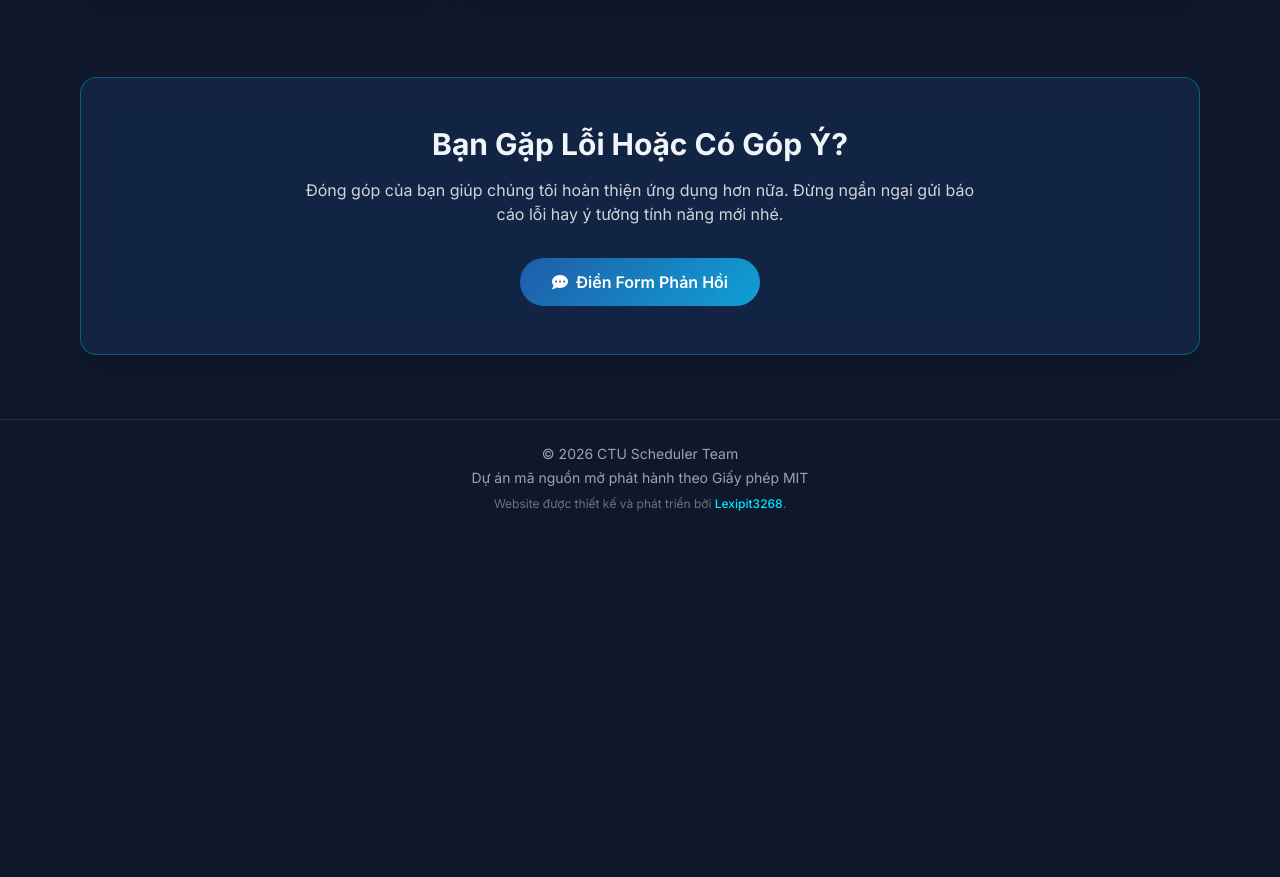
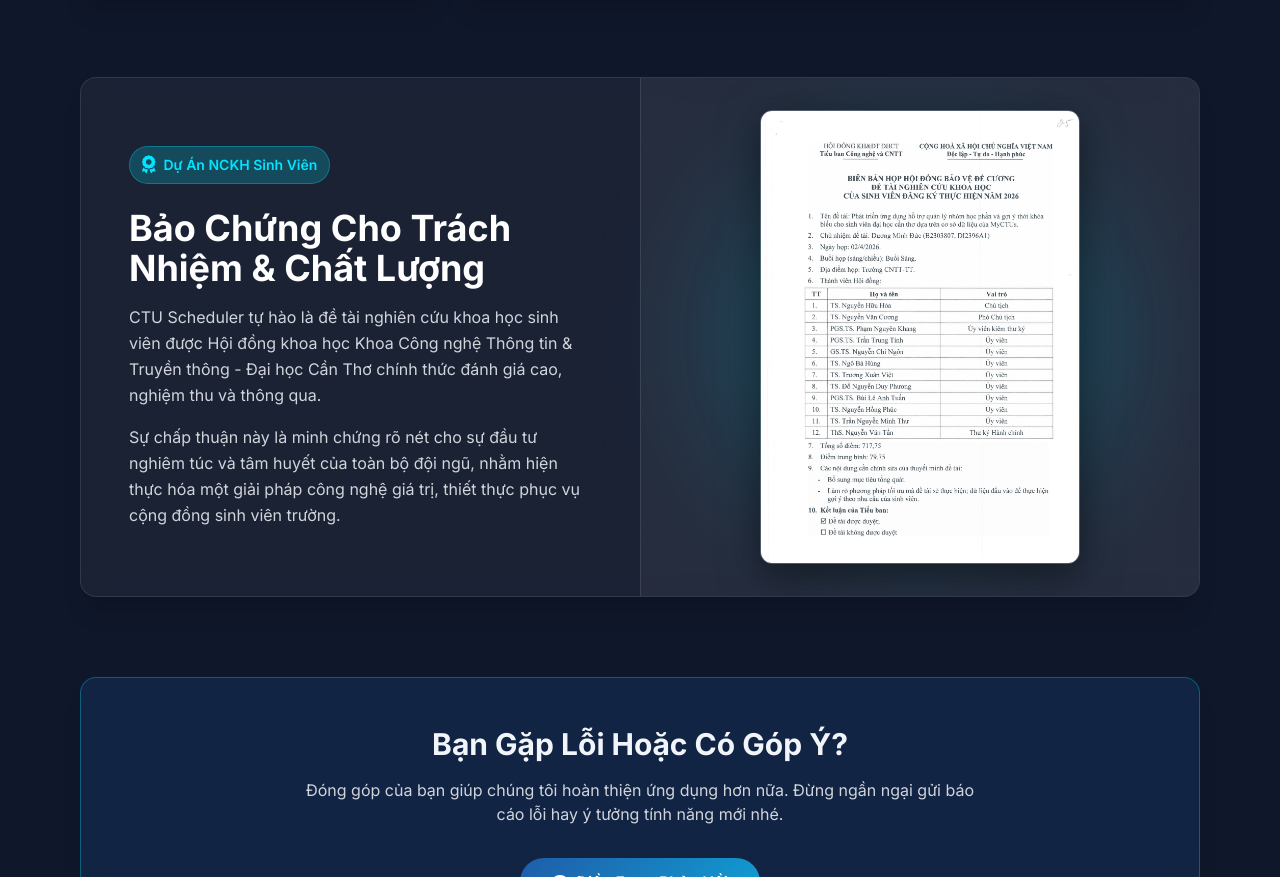
Before and after one commit to d3nhatv0lam/ctu-scheduler-site, a website built with Vite: page index.html in a window 1280 px wide. Shown: the part 1588-2465 px from the top of the page. Before the commit the page ends 2124 px from the top, so only its background shows below. Built offline with nearby package versions, Linux system fonts and the light colour scheme.

Commit message:
feat: add student research project certification section with approval documentation image

```diff
--- a/index.html
+++ b/index.html
@@ -158,6 +158,29 @@
             </p>
           </div>
 
+        </div>
+      </div>
+
+      <!-- Certification -->
+      <div class="mb-20 glass-card reveal overflow-hidden !p-0">
+        <div class="flex flex-col md:flex-row items-stretch">
+          <div class="p-8 md:p-12 md:w-1/2 flex flex-col justify-center">
+            <div class="inline-flex items-center gap-2 px-3 py-1 rounded-full bg-secondary/20 text-secondary text-sm font-semibold mb-6 border border-secondary/30 w-fit">
+              <i class="fa-solid fa-award text-lg"></i> Dự Án NCKH Sinh Viên
+            </div>
+            <h2 class="text-3xl md:text-4xl font-bold mb-4 text-white leading-tight">Bảo Chứng Cho Trách Nhiệm & Chất Lượng</h2>
+            <p class="text-gray-300 mb-4 leading-relaxed">
+              CTU Scheduler tự hào là đề tài nghiên cứu khoa học sinh viên được Hội đồng khoa học Khoa Công nghệ Thông tin & Truyền thông - Đại học Cần Thơ chính thức đánh giá cao, nghiệm thu và thông qua.
+            </p>
+            <p class="text-gray-300 leading-relaxed">
+              Sự chấp thuận này là minh chứng rõ nét cho sự đầu tư nghiêm túc và tâm huyết của toàn bộ đội ngũ, nhằm hiện thực hóa một giải pháp công nghệ giá trị, thiết thực phục vụ cộng đồng sinh viên trường.
+            </p>
+          </div>
+          <div class="md:w-1/2 bg-white/5 relative p-8 flex items-center justify-center border-t md:border-t-0 md:border-l border-white/10">
+            <!-- Subtle gradient glow -->
+            <div class="absolute top-1/2 left-1/2 -translate-x-1/2 -translate-y-1/2 w-[60%] h-[60%] bg-secondary/30 rounded-full blur-[80px] z-0 pointer-events-none"></div>
+            <img src="./assets/images/02_TB Cong nghe va CNTT_SV_Bien ban_duoc duyet-images-48.webp" alt="Biên bản nghiệm thu đề tài NCKH" class="relative z-10 w-full max-w-[280px] md:max-w-xs rounded-xl shadow-[0_10px_40px_rgba(0,0,0,0.5)] border border-white/20 hover:scale-[1.03] hover:-translate-y-1 transition-all duration-500 cursor-pointer" onclick="window.open(this.src, '_blank')" loading="lazy" title="Click để xem bản đầy đủ">
+          </div>
         </div>
       </div>
 
```
Also changed, not shown: assets/images/02_TB Cong nghe va CNTT_SV_Bien ban_duoc duyet-images-48.webp (added).
